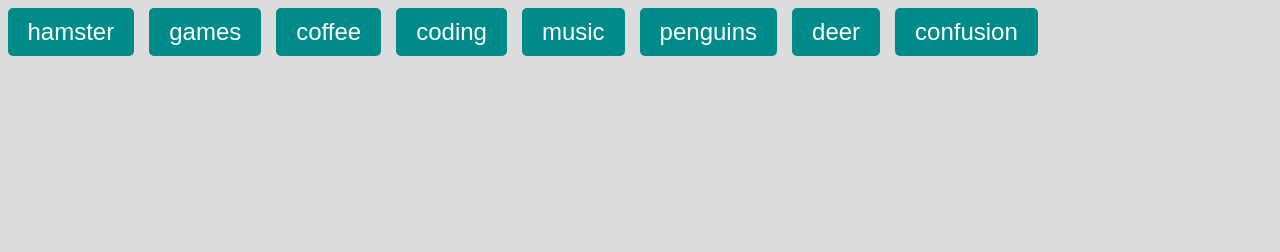
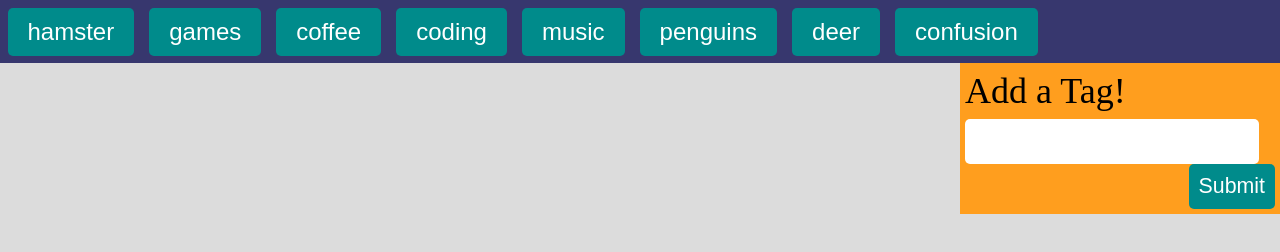
Before and after one commit to jolarios96/GifTastic, a plain HTML site: page index.html in a window 1280 px wide. Drawn offline with nearby package versions, Linux system fonts and the light colour scheme.

Commit message:
styling edits

```diff
--- a/assets/css/styles.css
+++ b/assets/css/styles.css
@@ -1,12 +1,82 @@
 html {
-    min-height: 100%
+    height: 100%
 }
 
 body {
     background-color: gainsboro;
+    min-height: 100%;
 }
 
-button.topic-btn{
+/* FORM STYLES */
+div #form-wrapper {
+    background-color:rgb(255, 158, 30);
+
+    box-sizing: border-box;
+
+    float: right;
+
+    height: 100%;
+    width: 25%;
+
+    padding-left: 5px;
+    padding-bottom: 5px;
+}
+
+div #content-wrapper{
+    min-width: 254px;
+}
+
+#form-header {
+    font-size: 36px;
+    padding: 10px 0;
+}
+
+#tag-input {
+    border: 0;
+    border-radius: 5px;
+
+    padding: 10px;
+    float: left;
+    font-size: 16pt;
+
+}
+
+#submit-tag {
+    background-color: darkcyan;
+    border: 0;
+    border-radius: 5px;
+
+    margin-right: 5px;
+    padding: 10px;
+
+    font-size: 16pt;
+    color: white;
+
+    float: right;
+}
+
+#submit-tag:hover {
+    background-color: orange;
+}
+/*  */
+
+/* GIF-CONTAINER STYLES */
+#gifs {
+    display: table;
+}
+
+div .gif-container{
+    display: block;
+    margin : 10px;
+    float: left;
+}
+
+/* BUTTON STYLES */
+#buttons-container {
+    background-color:rgb(55, 55, 110);
+}
+
+button {
     background-color: darkcyan;
     border: none;
     border-radius: 5px;
@@ -16,9 +86,8 @@ button.topic-btn{
 
     font-size: 18pt;
     color: white;
-
 }
 
-button.topic-btn:hover{
+button:hover {
     background-color: orange;
 }
--- a/assets/javascript/app.js
+++ b/assets/javascript/app.js
@@ -5,21 +5,21 @@ for (var i = 0; i < topics.length; i++) {
     newElement.attr('data-topic', topics[i]);
     newElement.addClass('topic-btn');
     newElement.text(topics[i]);
-    $('#btn-wrapper').append(newElement);
+    $('#buttons-container').append(newElement);
     console.log('Created button ' + i + ':  ' + topics[i]);
 }
 
-// Goal: inside element of '#btn-wrapper, on click btn of class='topic-btn', get button's id
-$('#btn-wrapper').on('click', '.topic-btn', function () {
+// Goal: inside element of id '#buttons-container, on click btn of class='topic-btn', get button's id
+$('#buttons-container').on('click', '.topic-btn', function () {
     console.log("Requesting GIFS of topic: " + $(this).data('topic'));
 
     getGifs($(this).data('topic'));
 });
 
-$('#gif-wrapper').on('click', '.gif-preview', function () {
+$('#gifs').on('click', '.gif-preview', function () {
 
     console.log('\n----- ' + $(this).data('title') + ' -----');
-    console.log('Current Attributes -----')
+    console.log('Current Attributes')
     console.log("attr('src'): " + $(this).attr('src'));
     console.log("data('stored-src')" + $(this).data('stored-src'));
 
@@ -72,7 +72,7 @@ function getGifs(topic) {
                 newDiv.append(p);
                 newDiv.append(newImg);
 
-                $('#gif-wrapper').append(newDiv);
+                $('#gifs').append(newDiv);
 
                 console.log('Gif-' + i + ' Get!');
             }
--- a/index.html
+++ b/index.html
@@ -3,7 +3,7 @@
 <html>
 
 <head>
-    <!-- <Title>GifTastic</Title> -->
+    <Title>GifTastic</Title>
     <meta charset='UTF-8'>
     <link rel='stylesheet' type='text/css' href='assets/css/reset.css'>
     <link rel='stylesheet' type='text/css' href='assets/css/styles.css'>
@@ -11,10 +11,27 @@
 
 <body>
 
-    <div id='wrapper'>
-        <div id='btn-wrapper'></div>
-        <div id='gif-wrapper'></div>
+    <div>
+
+        <div id='content-wrapper'>
+            <div id='buttons-container'></div>
+
+            <div id='form-wrapper'>
+
+                <h1 id='form-header'>Add a Tag!</h1>
+                <form id='tag-form'>
+                    <input type="text" id="tag-input">
+                    <input id="submit-tag" type="submit" value="Submit">
+                </form>
+            </div>
+            <div id='gifs'></div>
+
+        </div>
+
+
+
     </div>
+
 
     <!-- jQuery -->
     <script type="text/javascript" src="https://cdnjs.cloudflare.com/ajax/libs/jquery/3.2.1/jquery.min.js"></script>
```
